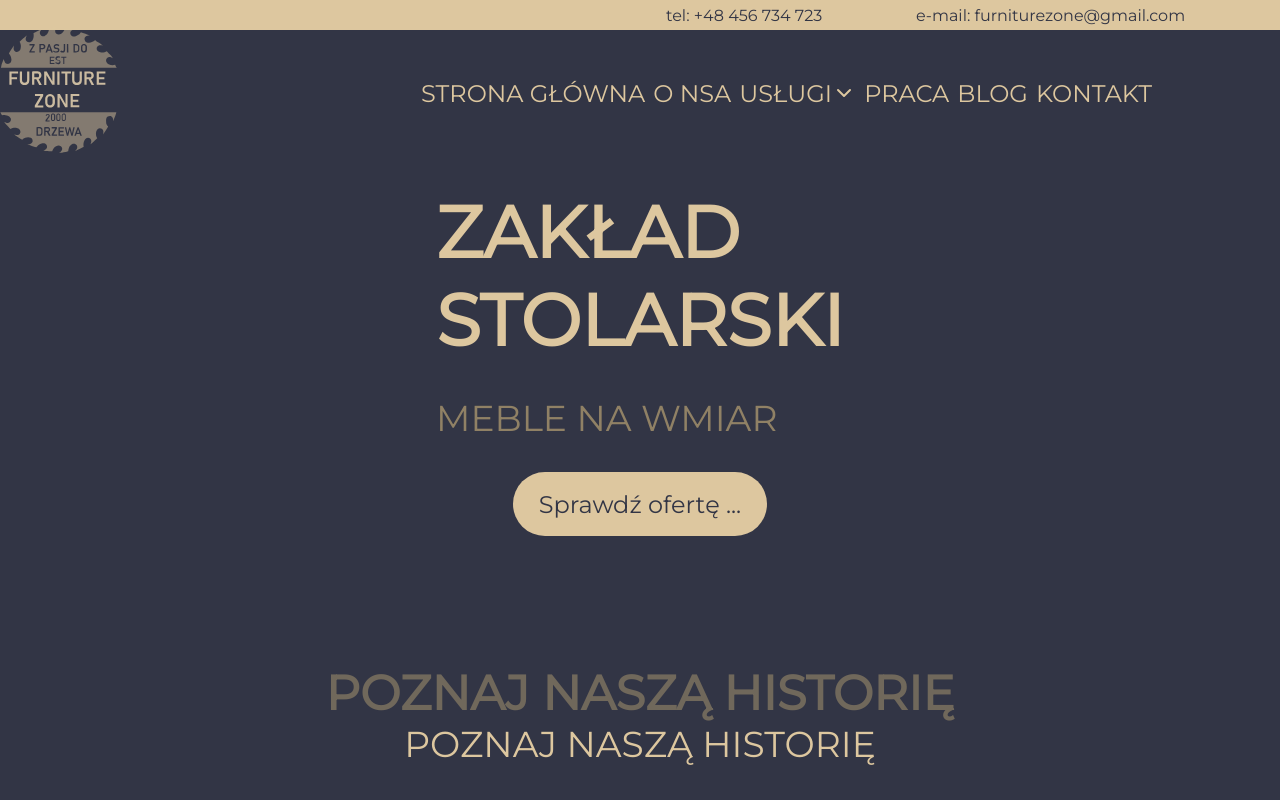
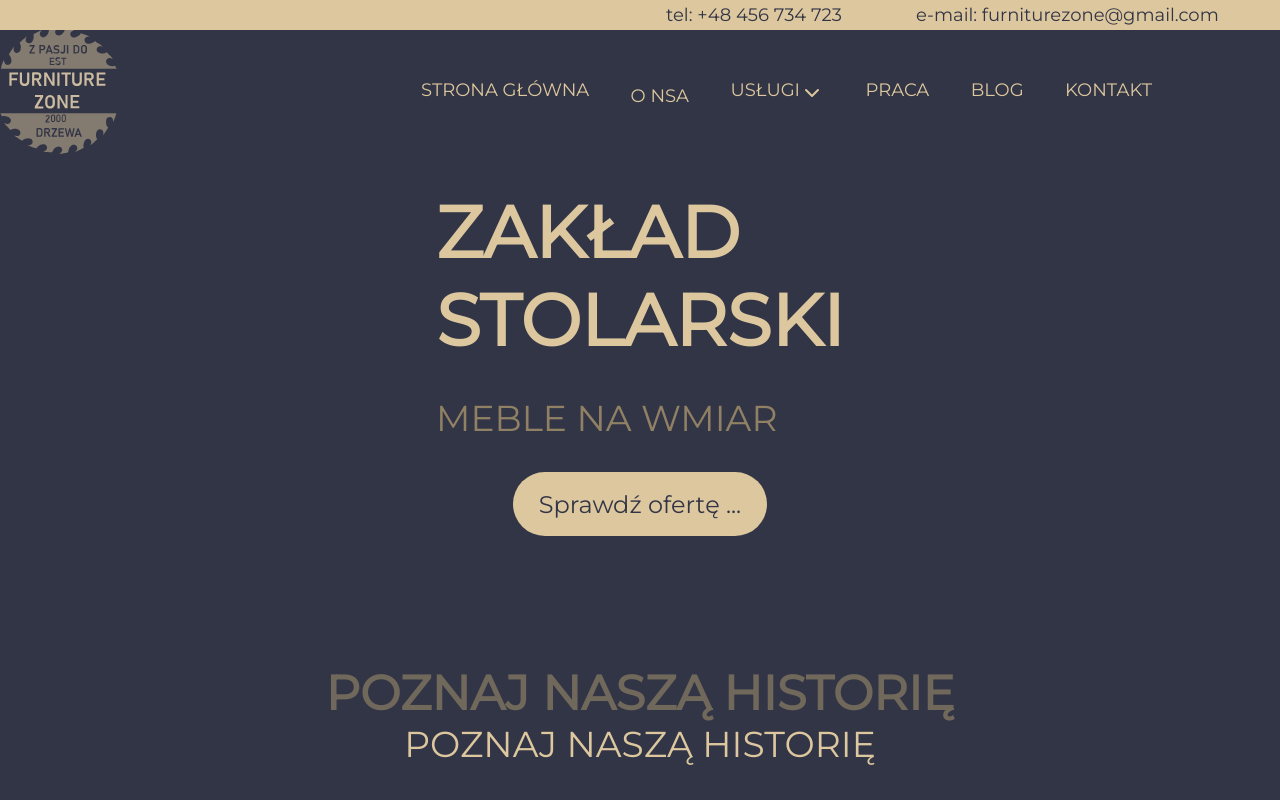
Before and after one commit to MattyKarpinski/furniture-site, a React (Create React App) app: page / in a window 1280 px wide. Shown: the top 800 px of the page. Built offline with nearby package versions, Linux system fonts and the light colour scheme.

Commit message:
Update back button and links

```diff
--- /dev/null
+++ b/src/components/features/back-to-top-button/BackToTopButton.scss
@@ -0,0 +1,32 @@
+* {
+    scroll-behavior: smooth;
+}
+
+.back-to-top-button {
+    position: absolute;
+    right: 8%;
+    background-color: #323545;
+    width: 50px;
+    height: 50px;
+    border-radius: 50px;
+    border: none;
+    display: flex;
+    justify-content: center;
+    align-items: center;
+
+}
+
+.back-to-top-button--icon {
+    font-size: 40px;
+    color: #DDC79F;
+}
+
+.back-to-top-button:hover {
+    background-color: #DDC79F;
+    transition: 1s ease;
+}
+
+.back-to-top-button--icon:hover {
+    font-size: 40px;
+    color: #323545;
+}
--- /dev/null
+++ b/src/components/features/back-to-top-button/BackToTopButton.tsx
@@ -0,0 +1,18 @@
+import './BackToTopButton.scss';
+import { ImArrowUp2 } from "react-icons/im";
+
+import React from 'react'
+
+function scrollToTop() {
+    window.scrollTo(0, 0);
+}
+
+function BackToTopButton() {
+  return (
+    <button className='back-to-top-button' onClick={scrollToTop}>
+        <ImArrowUp2 className='back-to-top-button--icon'></ImArrowUp2>
+    </button>
+  )
+}
+
+export default BackToTopButton
--- a/src/components/features/footer/Footer.tsx
+++ b/src/components/features/footer/Footer.tsx
@@ -8,6 +8,7 @@ import FooterServicesList from './footer-services-list/FooterServicesList';
 import { FaRegHeart } from "react-icons/fa";
 import FooterPagesList from './footer-pages-list/FooterPagesList';
 import FooterInformation from './footer-information/FooterInformation';
+import BackToTopButton from '../back-to-top-button/BackToTopButton';
 
 
 const Footer = () => {
@@ -46,6 +47,7 @@ const Footer = () => {
           </div>
           <div className='footer-main--col4'>
             <FooterInformation></FooterInformation>
+            <BackToTopButton></BackToTopButton>
           </div>
         </div>
       </div>
--- a/src/components/features/footer/footer-information/FooterInformation.scss
+++ b/src/components/features/footer/footer-information/FooterInformation.scss
@@ -5,7 +5,7 @@
     font-size: 18px;
 }
 
-.footer-information span {
+.footer-information span, a {
     color: #fff;
     font-size: 18px;
 
@@ -28,10 +28,11 @@
     display: flex;
 }
 
-.footer-information--email span {
+.footer-information--email a {
     display: flex;
     align-content: center;
     padding-bottom: 16px;
+    text-decoration: none;
 }
 .footer-information--tel {
     padding-bottom: 16px;
@@ -43,7 +44,8 @@
     font-size: 18px;
 }
 
-.footer-information--tel a:hover {
+.footer-information--tel a:hover,
+.footer-information--email a:hover {
     color: #DDC79F;
     text-decoration: underline;
 }
--- a/src/components/features/footer/footer-information/FooterInformation.tsx
+++ b/src/components/features/footer/footer-information/FooterInformation.tsx
@@ -17,7 +17,7 @@ export default function FooterInformation() {
         </div>
         <div className='footer-information--email'>
           <i><AiOutlineMail></AiOutlineMail></i>
-          <span>e-mail:<br></br>furniturezone@gmail.com</span>
+          <a href="mailto:furniturezone@gmail.com">e-mail:<br></br>furniturezone@gmail.com</a>
         </div>
         <div className='footer-information--open-hours'>
           <i><AiOutlineClockCircle></AiOutlineClockCircle></i>
--- a/src/components/features/top-contac-bar/TopContactBar.scss
+++ b/src/components/features/top-contac-bar/TopContactBar.scss
@@ -5,12 +5,13 @@
     width: 100%;
 }
 
-#topcontactbar p {
+#topcontactbar a {
     display: flex;
     align-items: center;
     height: 30px;
     color: #323545;
     margin: 0px;
+    text-decoration: none;
 }
 
 .e-mail{
@@ -29,7 +30,7 @@
     }
 
 
-    #topcontactbar p {
+    #topcontactbar a {
         font-size: 12px;
         width: auto;
     }
--- a/src/components/features/top-contac-bar/TopContactBar.tsx
+++ b/src/components/features/top-contac-bar/TopContactBar.tsx
@@ -2,8 +2,8 @@ import './TopContactBar.scss';
 
 const TopContactBar = () => {
   return <div id='topcontactbar'>
-    <p className='tel'>tel: +48 456 734 723</p>
-    <p className='e-mail'>e-mail: furniturezone@gmail.com</p>
+    <a className='tel' href="tel:+48-567-234-789">tel: +48 456 734 723</a>
+    <a className='e-mail' href="mailto:furniturezone@gmail.com">e-mail: furniturezone@gmail.com</a>
   </div>;
 }
 
```
